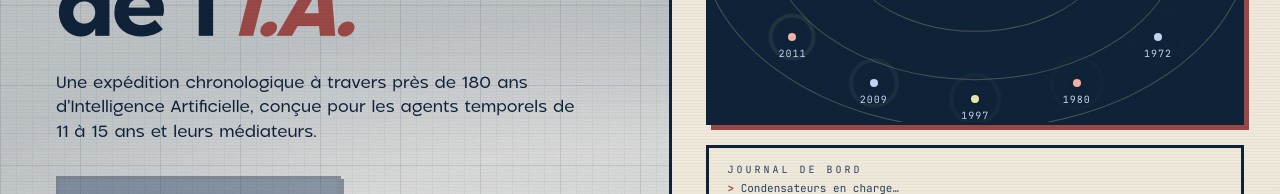
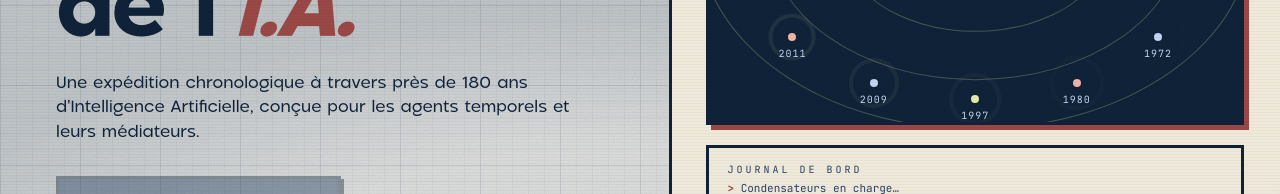
Before and after one commit to MaisonIA06/IA_Time_Travel, a React (Vite) app in the folder frontend/: page / in a window 1280 px wide. Shown: the part 468-662 px from the top of the page. Built offline with nearby package versions, Linux system fonts and the light colour scheme; no server answers.

Commit message:
Home : retire la mention « 11-15 ans » (strip stats + paragraphe intro)

```diff
--- a/frontend/src/pages/Home.css
+++ b/frontend/src/pages/Home.css
@@ -107,7 +107,7 @@
 /* Strip stats 4 colonnes */
 .home-paper__stats {
   display: grid;
-  grid-template-columns: repeat(4, 1fr);
+  grid-template-columns: repeat(3, 1fr);
   border-top: 2px solid var(--mai-ink);
   border-bottom: 2px solid var(--mai-ink);
   margin-top: 16px;
--- a/frontend/src/pages/Home.tsx
+++ b/frontend/src/pages/Home.tsx
@@ -189,7 +189,7 @@ export function Home() {
 
         <p className="home-paper__intro">
           Une expédition chronologique à travers près de 180 ans d'Intelligence Artificielle,
-          conçue pour les agents temporels de 11 à 15 ans et leurs médiateurs.
+          conçue pour les agents temporels et leurs médiateurs.
         </p>
 
         <div className="home-paper__cta">
@@ -218,10 +218,6 @@ export function Home() {
           <div className="home-paper__stat">
             <strong>20'</strong>
             <span>Durée</span>
-          </div>
-          <div className="home-paper__stat">
-            <strong>11-15</strong>
-            <span>Âges</span>
           </div>
         </div>
       </section>
```
